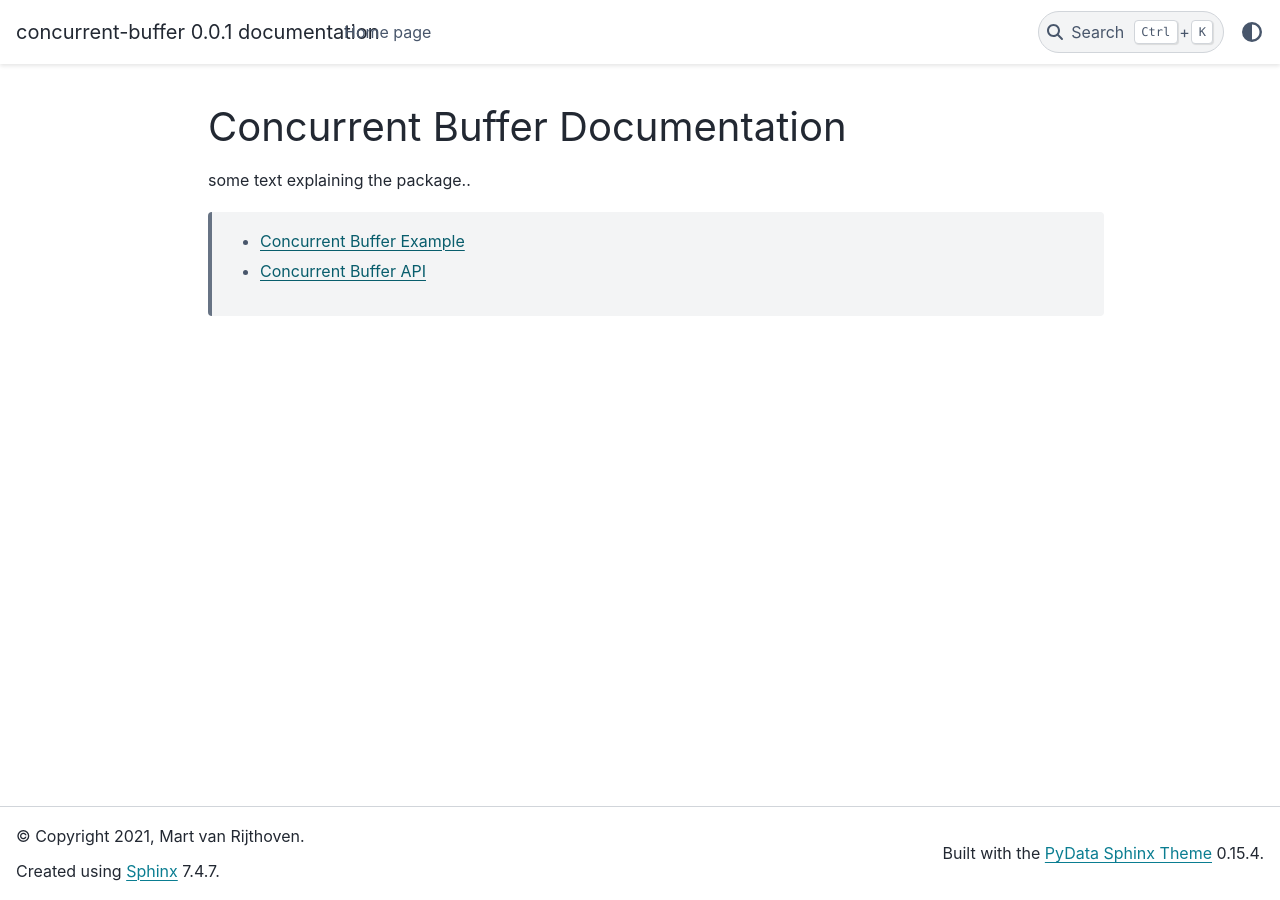
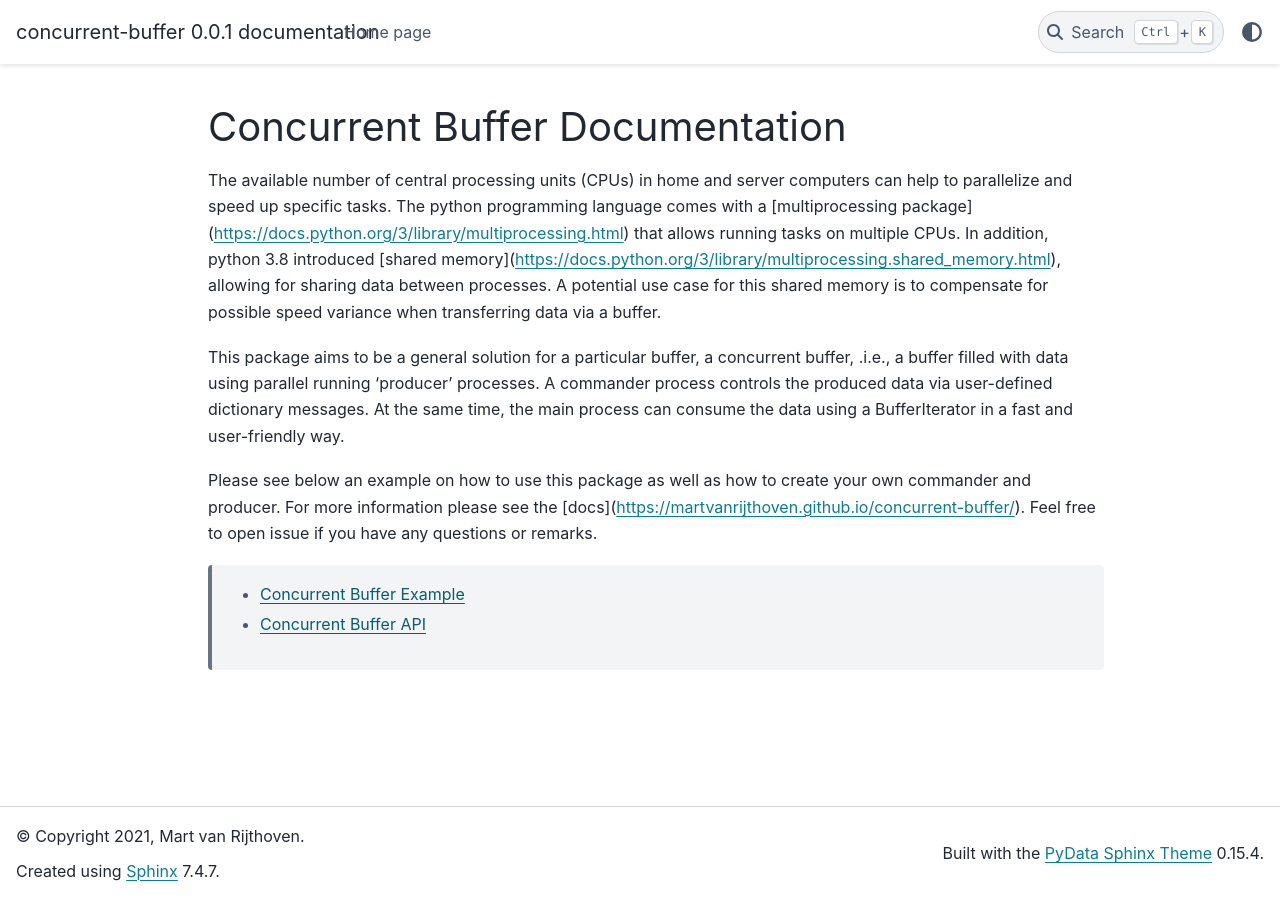
Before and after one commit to martvanrijthoven/concurrent-buffer, a Sphinx documentation site: the page built from docs/source/index.rst, in a window 1280 px wide. Built offline with Sphinx 7.4.7 and the PyData theme 0.15.4, drawn with Linux system fonts in a browser that asks for light colours.

Commit message:
update docs

```diff
--- a/docs/source/index.rst
+++ b/docs/source/index.rst
@@ -1,7 +1,12 @@
 Concurrent Buffer Documentation
 ===============================
 
-some text explaining the package..
+The available number of central processing units (CPUs) in home and server computers can help to parallelize and speed up specific tasks. The python programming language comes with a [multiprocessing package](https://docs.python.org/3/library/multiprocessing.html) that allows running tasks on multiple CPUs. In addition, python 3.8 introduced [shared memory](https://docs.python.org/3/library/multiprocessing.shared_memory.html), allowing for sharing data between processes. A potential use case for this shared memory is to compensate for possible speed variance when transferring data via a buffer.
+
+This package aims to be a general solution for a particular buffer, a concurrent buffer, .i.e., a buffer filled with data using parallel running 'producer' processes.
+A commander process controls the produced data via user-defined dictionary messages. At the same time, the main process can consume the data using a BufferIterator in a fast and user-friendly way.
+
+Please see below an example on how to use this package as well as how to create your own commander and producer. For more information please see the [docs](https://martvanrijthoven.github.io/concurrent-buffer/). Feel free to open issue if you have any questions or remarks.
 
 
 
```
